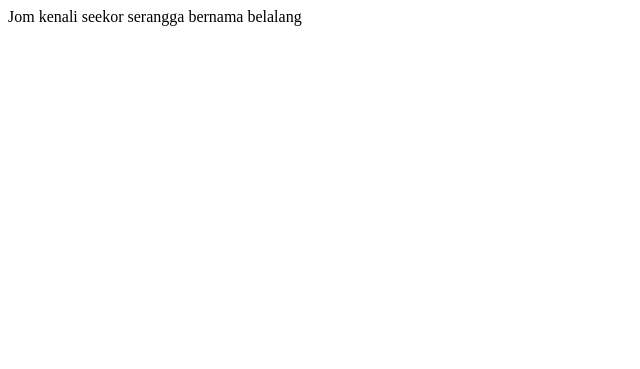
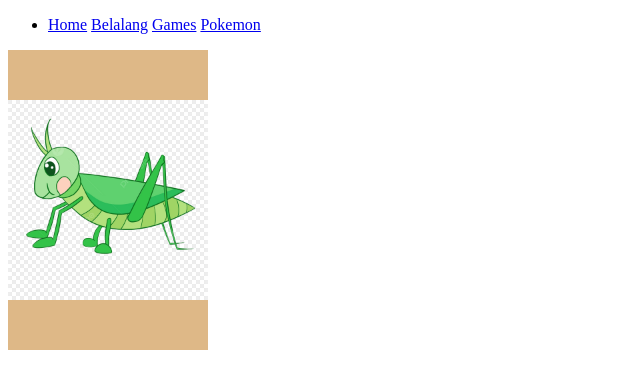
Before and after one commit to yusriamir0/OCB-MERN, a plain HTML site: page index.html in a window 1280 px wide. Shown: the top 369 px of the page, without its empty margins (0-640 px from the left). Drawn offline with Linux system fonts and the light colour scheme.

Commit message:
Add new file

```diff
--- a/index.html
+++ b/index.html
@@ -6,6 +6,15 @@
         <title>Document</title>
     </head>
     <body>
-        Jom kenali seekor serangga bernama belalang
+        <ul>
+            <li>
+                <a href="index.html">Home</a>
+                <a href="belalang.html">Belalang</a>
+                <a href="games/index.html">Games</a>
+                <a href="games/pokemon.html">Pokemon</a>
+            </li>
+        </ul>
+        <img style="width: 200px; background-color: burlywood; object-fit:contain; height: 300px;" src="assets/belalang-karton.png" alt="" />
+        <h1>Halaman utama</h1>
     </body>
 </html>
```
Also changed, not shown: belalang.html (+6 -1 lines), assets/belalang-karton.png (added), 1 other file.
